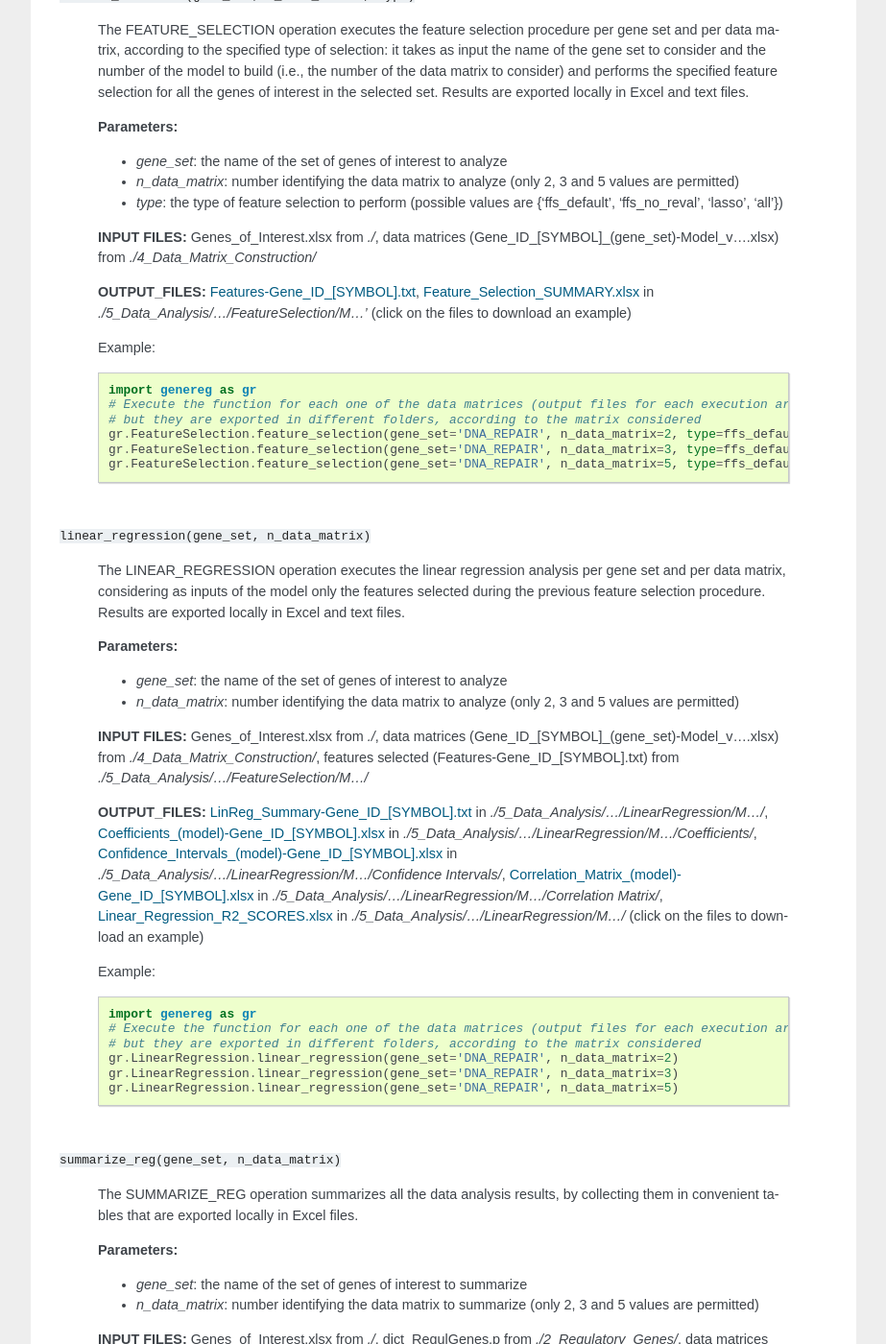
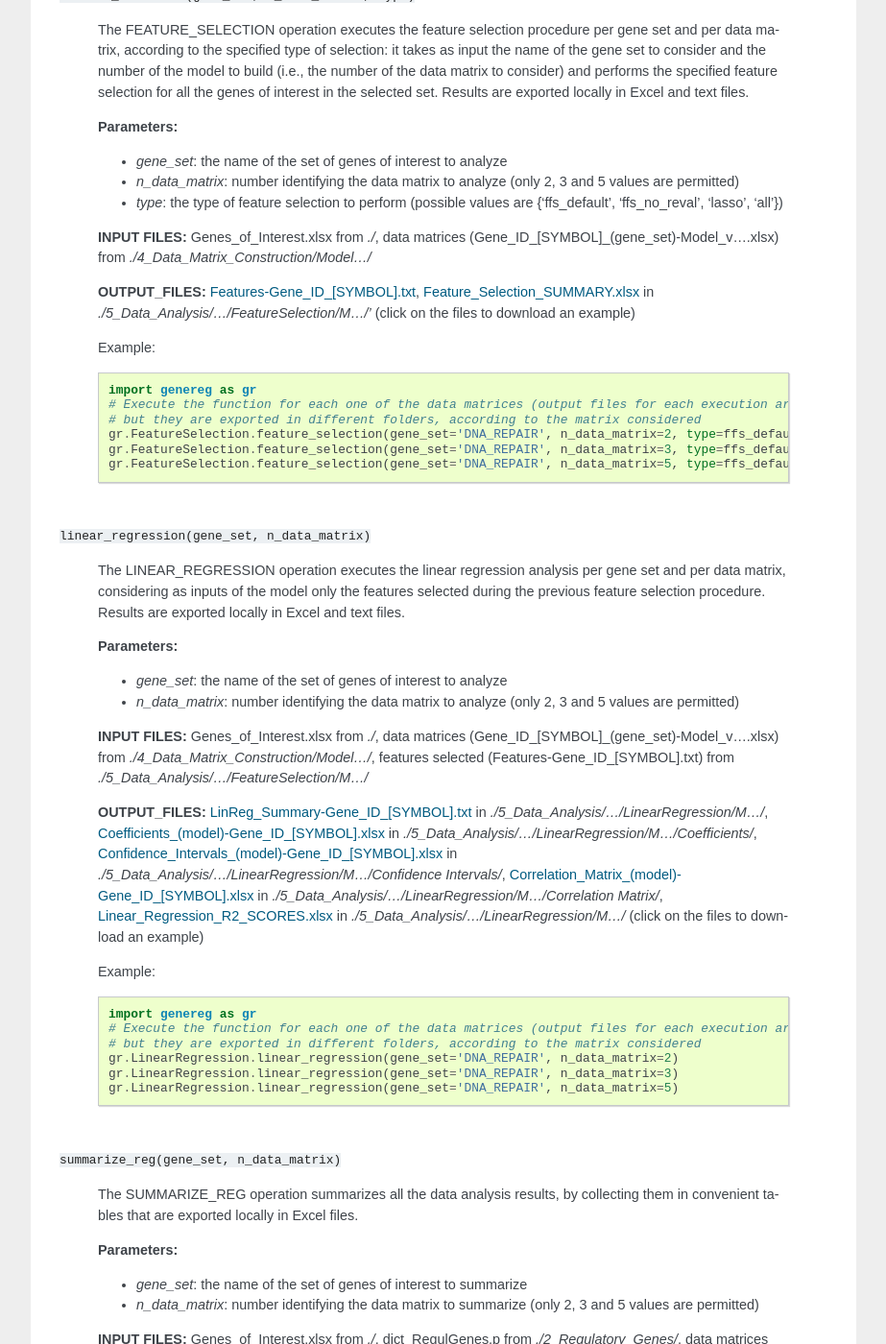
Before and after one commit to DEIB-GECO/genereg, a Sphinx documentation site: the page built from doc/source/datanalysis.rst, in a window 1280 px wide and 1400 px high, scrolled down 3415 px. Shown: the whole window at 96% size, without its empty margins (198-1121 px from the left). Built offline with Sphinx 7.4.7, drawn with Linux system fonts in a browser that asks for light colours; some of the changed text lies outside the part shown.

Commit message:
Update datanalysis.rst

```diff
--- a/doc/source/datanalysis.rst
+++ b/doc/source/datanalysis.rst
@@ -54,9 +54,9 @@ The set of functions used to perform the analysis is the following:
 
 	* *type*: the type of feature selection to perform (possible values are {'ffs_default', 'ffs_no_reval', 'lasso', 'all'})
 
-	**INPUT FILES:** Genes_of_Interest.xlsx from *./*, data matrices (Gene_ID_[SYMBOL]_(gene_set)-Model_v....xlsx) from *./4_Data_Matrix_Construction/*
+	**INPUT FILES:** Genes_of_Interest.xlsx from *./*, data matrices (Gene_ID_[SYMBOL]_(gene_set)-Model_v....xlsx) from *./4_Data_Matrix_Construction/Model.../*
 
-	**OUTPUT_FILES:** `Features-Gene_ID_[SYMBOL].txt <https://raw.githubusercontent.com/Kia23/genereg/master/DATA/sample_files/Features-Gene_672_%5BBRCA1%5D.txt>`_, `Feature_Selection_SUMMARY.xlsx <https://github.com/Kia23/genereg/raw/master/DATA/sample_files/Feature_Selection_SUMMARY.xlsx>`_ in *./5_Data_Analysis/.../FeatureSelection/M...'* (click on the files to download an example)
+	**OUTPUT_FILES:** `Features-Gene_ID_[SYMBOL].txt <https://raw.githubusercontent.com/Kia23/genereg/master/DATA/sample_files/Features-Gene_672_%5BBRCA1%5D.txt>`_, `Feature_Selection_SUMMARY.xlsx <https://github.com/Kia23/genereg/raw/master/DATA/sample_files/Feature_Selection_SUMMARY.xlsx>`_ in *./5_Data_Analysis/.../FeatureSelection/M.../'* (click on the files to download an example)
 
 	Example::
 
@@ -79,7 +79,7 @@ The set of functions used to perform the analysis is the following:
 
 	* *n_data_matrix*: number identifying the data matrix to analyze (only 2, 3 and 5 values are permitted)
 
-	**INPUT FILES:** Genes_of_Interest.xlsx from *./*, data matrices (Gene_ID_[SYMBOL]_(gene_set)-Model_v....xlsx) from *./4_Data_Matrix_Construction/*, features selected (Features-Gene_ID_[SYMBOL].txt) from *./5_Data_Analysis/.../FeatureSelection/M.../*
+	**INPUT FILES:** Genes_of_Interest.xlsx from *./*, data matrices (Gene_ID_[SYMBOL]_(gene_set)-Model_v....xlsx) from *./4_Data_Matrix_Construction/Model.../*, features selected (Features-Gene_ID_[SYMBOL].txt) from *./5_Data_Analysis/.../FeatureSelection/M.../*
 
 	**OUTPUT_FILES:** `LinReg_Summary-Gene_ID_[SYMBOL].txt <https://raw.githubusercontent.com/Kia23/genereg/master/DATA/sample_files/LinReg_Summary-Gene_672_%5BBRCA1%5D.txt>`_ in *./5_Data_Analysis/.../LinearRegression/M.../*, `Coefficients_(model)-Gene_ID_[SYMBOL].xlsx <https://github.com/Kia23/genereg/raw/master/DATA/sample_files/Coefficients_(M3)-Gene_672_%5BBRCA1%5D.xlsx>`_ in *./5_Data_Analysis/.../LinearRegression/M.../Coefficients/*, `Confidence_Intervals_(model)-Gene_ID_[SYMBOL].xlsx <https://github.com/Kia23/genereg/raw/master/DATA/sample_files/Confidence_Intervals_(M3)-Gene_672_%5BBRCA1%5D.xlsx>`_ in *./5_Data_Analysis/.../LinearRegression/M.../Confidence Intervals/*, `Correlation_Matrix_(model)-Gene_ID_[SYMBOL].xlsx <https://github.com/Kia23/genereg/raw/master/DATA/sample_files/Correlation_Matrix_(M3)-Gene_672_%5BBRCA1%5D.xlsx>`_ in *./5_Data_Analysis/.../LinearRegression/M.../Correlation Matrix/*, `Linear_Regression_R2_SCORES.xlsx <https://github.com/Kia23/genereg/raw/master/DATA/sample_files/Linear_Regression_R2_SCORES.xlsx>`_ in *./5_Data_Analysis/.../LinearRegression/M.../* (click on the files to download an example)
 
@@ -104,7 +104,7 @@ The set of functions used to perform the analysis is the following:
 
 	* *n_data_matrix*: number identifying the data matrix to summarize (only 2, 3 and 5 values are permitted)
 
-	**INPUT FILES:** Genes_of_Interest.xlsx from *./*, dict_RegulGenes.p from *./2_Regulatory_Genes/*, data matrices (Gene_ID_[SYMBOL]_(gene_set)-Model_v....xlsx) from *./4_Data_Matrix_Construction/*, Feature_Selection_SUMMARY.xlsx from *./5_Data_Analysis/.../FeatureSelection/M.../*, Linear_Regression_R2_SCORES.xlsx from *./5_Data_Analysis/.../LinearRegression/M.../*
+	**INPUT FILES:** Genes_of_Interest.xlsx from *./*, dict_RegulGenes.p from *./2_Regulatory_Genes/*, data matrices (Gene_ID_[SYMBOL]_(gene_set)-Model_v....xlsx) from *./4_Data_Matrix_Construction/Model.../*, Feature_Selection_SUMMARY.xlsx from *./5_Data_Analysis/.../FeatureSelection/M.../*, Linear_Regression_R2_SCORES.xlsx from *./5_Data_Analysis/.../LinearRegression/M.../*
 
 	**OUTPUT_FILES:** `Feature_Selection_and_Linear_Regression.xlsx <https://github.com/Kia23/genereg/raw/master/DATA/sample_files/Feature_Selection_and_Linear_Regression.xlsx>`_, `Relevant_Features-Gene_ID_[SYMBOL].xlsx <https://github.com/Kia23/genereg/raw/master/DATA/sample_files/Relevant_Features-Gene_672_%5BBRCA1%5D.xlsx>`_, `Order_of_Features_Selected.xlsx <https://github.com/Kia23/genereg/raw/master/DATA/sample_files/Order_of_Features_Selected.xlsx>`_ in *./5_Data_Analysis/.../* (click on the files to download an example)
 
```
